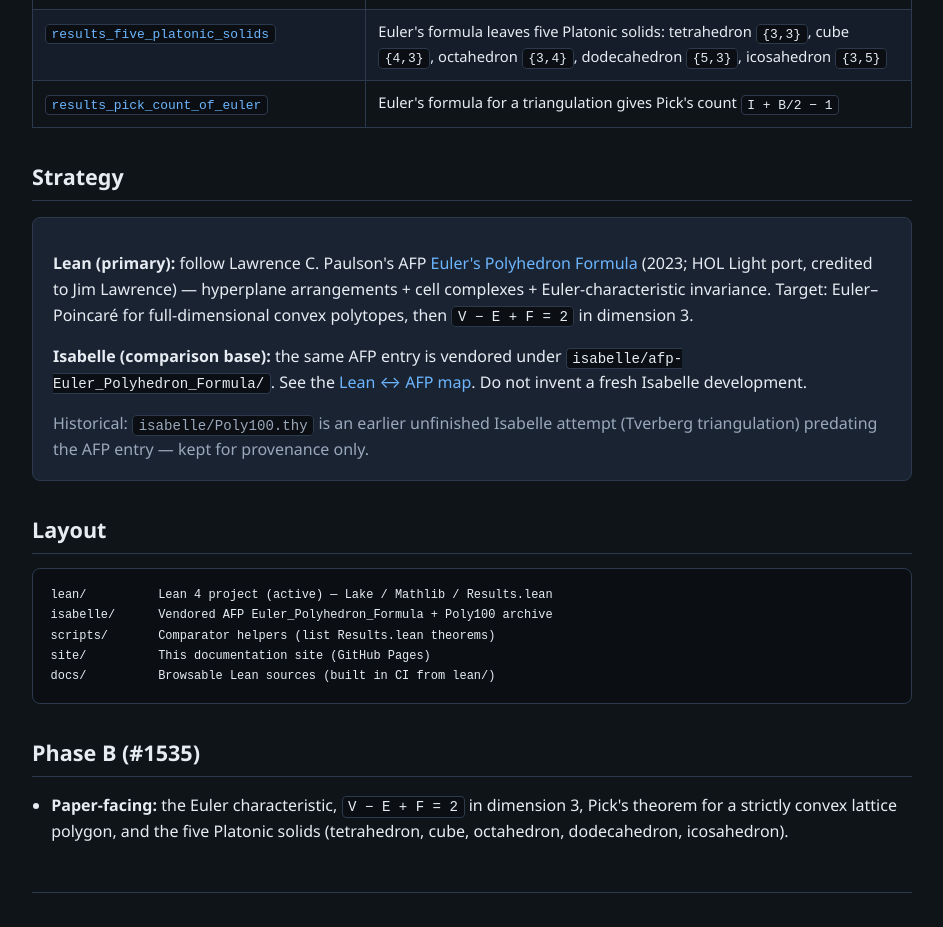
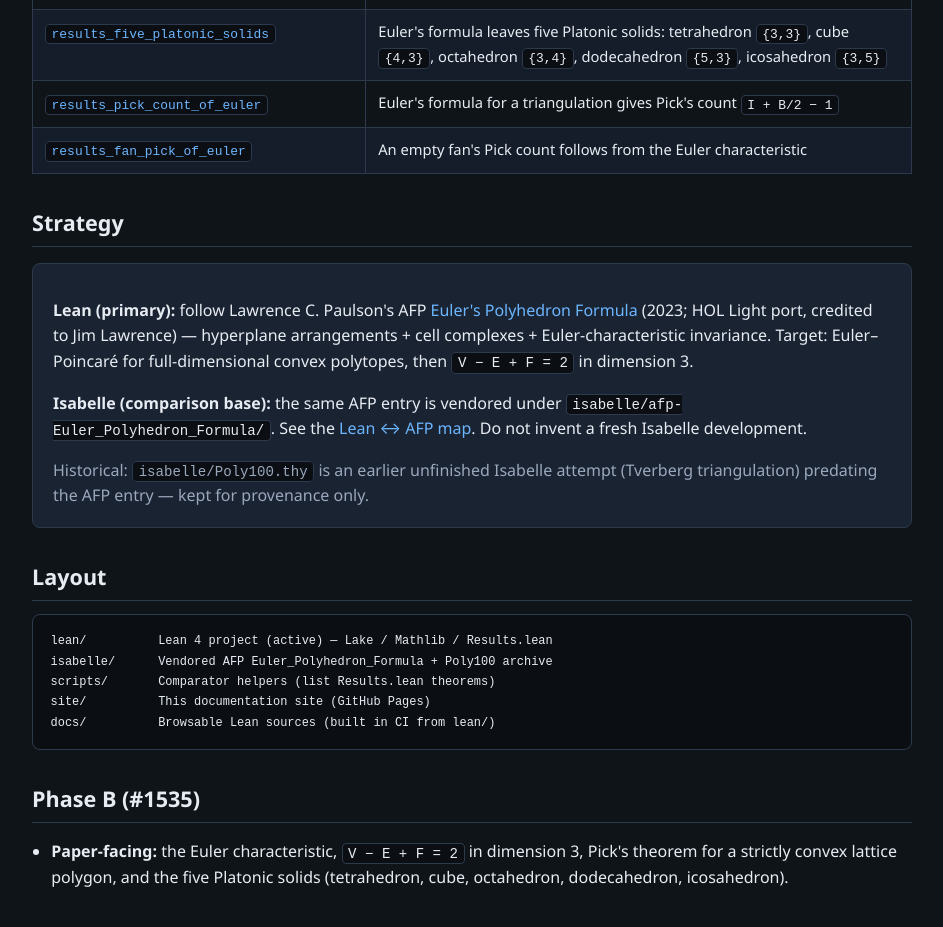
Before and after one commit to tangentproofs/eulers-gem, a plain HTML site: page site/index.html in a window 1280 px wide. Shown: the part 963-1890 px from the top of the page, without its empty margins (168-1111 px from the left). Drawn offline with Linux system fonts and the light colour scheme.

Commit message:
feat(lean): discharge fan disk Euler from the characteristic
A geometric triangle has disk Euler number 2 because its Euler
characteristic is 1 and the exterior face adds one. Every larger fan
preserves that number, so an empty fan's Pick count follows from
the characteristic.

```diff
--- a/site/index.html
+++ b/site/index.html
@@ -61,6 +61,7 @@
         <tr><td><a href="docs/Results.html#Results.results_picks_theorem"><code>results_picks_theorem</code></a></td><td>Pick's theorem: area <code>= I + B/2 − 1</code> for a strictly convex lattice polygon</td></tr>
         <tr><td><a href="docs/Results.html#Results.results_five_platonic_solids"><code>results_five_platonic_solids</code></a></td><td>Euler's formula leaves five Platonic solids: tetrahedron <code>{3,3}</code>, cube <code>{4,3}</code>, octahedron <code>{3,4}</code>, dodecahedron <code>{5,3}</code>, icosahedron <code>{3,5}</code></td></tr>
         <tr><td><a href="docs/Results.html#Results.results_pick_count_of_euler"><code>results_pick_count_of_euler</code></a></td><td>Euler's formula for a triangulation gives Pick's count <code>I + B/2 − 1</code></td></tr>
+        <tr><td><a href="docs/Results.html#Results.results_fan_pick_of_euler"><code>results_fan_pick_of_euler</code></a></td><td>An empty fan's Pick count follows from the Euler characteristic</td></tr>
       </tbody>
     </table>
 
```
Also changed, not shown: README.md, 3 other files.
